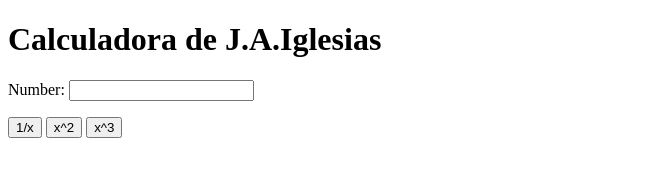
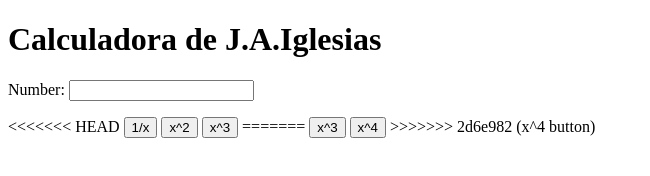
Before and after one commit to joseantonioiglesias/my_calculator_2, a plain HTML site: page index.html in a window 1280 px wide. Shown: the whole page, without its empty margins (0-650 px from the left). Drawn offline with Linux system fonts and the light colour scheme.

Commit message:
x^4 button

```diff
--- a/index.html
+++ b/index.html
@@ -9,15 +9,21 @@
 		Number:
 		<input type="text" id="n1">
 		<p>
+<<<<<<< HEAD
 			<button onclick="inverse()"> 1/x </button>
 			<button onclick="square()"> x^2 </button>
 			<button onclick="cube()"> x^3 </button>
+=======
+			<button onclick="cube()"> x^3 </button>
+			<button onclick="power_4()"> x^4</button>
+>>>>>>> 2d6e982 (x^4 button)
 		</p>
 		<script type="text/javascript">
 			function cube() {
 				var num = document.getElementById("n1");
 				num.value = Math.pow(num.value, 3);
 			}
+<<<<<<< HEAD
 			function square() {
 				var num = document.getElementById("n1");
 				num.value = Math.pow(num.value, 2);
@@ -25,6 +31,11 @@
 			function inverse() {
 				var num = document.getElementById("n1");
 				num.value = 1/num.value;
+=======
+			function power_4() {
+				var num = document.getElementById("n1");
+				num.value = Math.pow(num.value, 4);
+>>>>>>> 2d6e982 (x^4 button)
 			}
 		</script>
 	</body>
```
